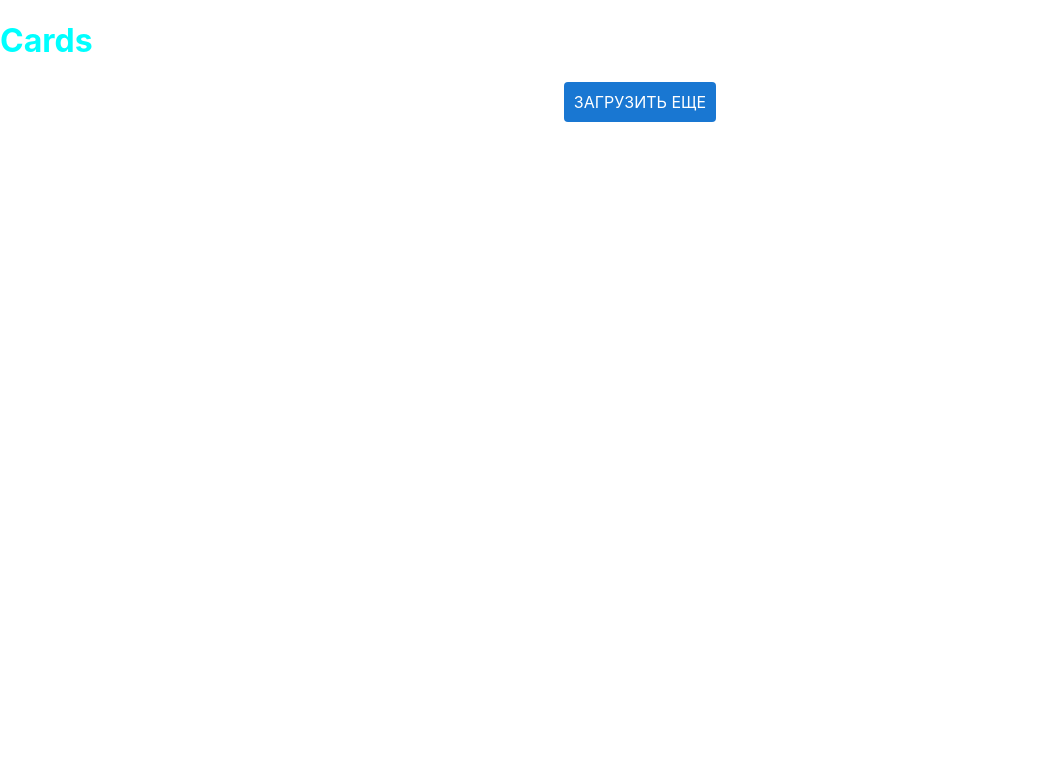
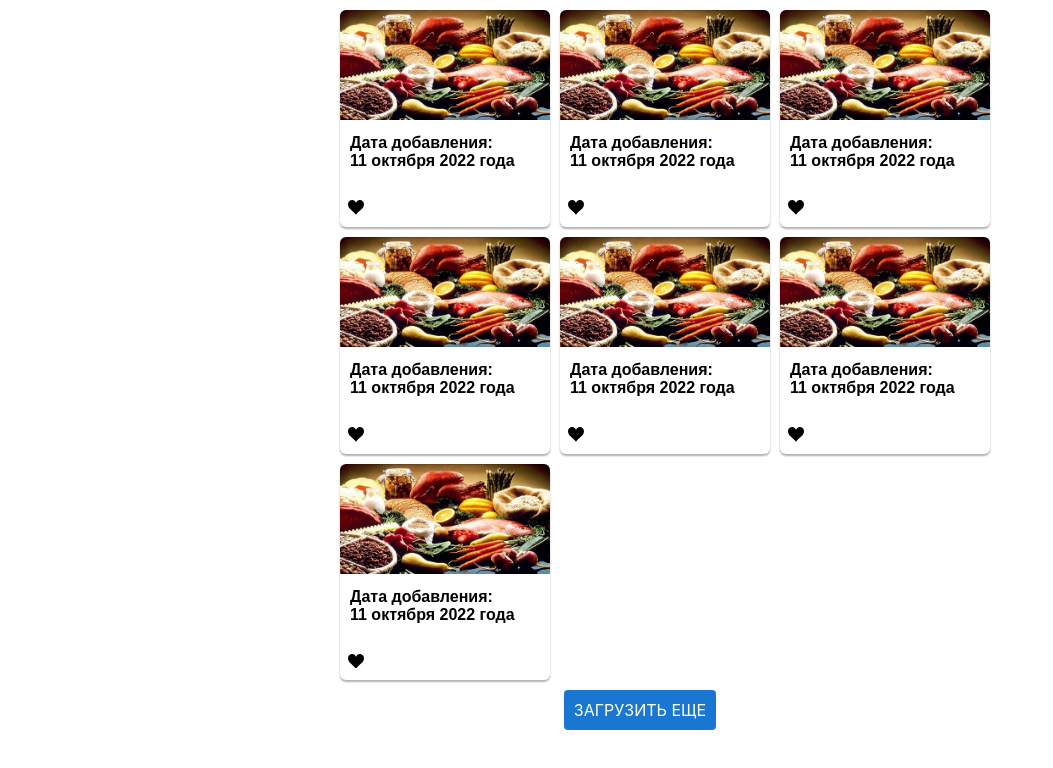
Before and after one commit to 4il612/AstralPractice, a Next.js app: page / in a window 1280 px wide. Shown: the top 768 px of the page, without its empty margins (0-1053 px from the left). Built offline with nearby package versions, Linux system fonts and the light colour scheme.

Commit message:
Grid-system for future cards
Was created a grid-display wrapper of cards.
Added some cards on homepage as example.

```diff
--- a/pages/index.js
+++ b/pages/index.js
@@ -1,10 +1,19 @@
 import Content from "../components/content"
 import ButtonLoad from "../components/button"
+import Card1 from "./cards/card1"
 
 export default function Home(){
   return(
     <div>
-      <Content/>
+      <div className="CardsWrapper">
+        <Card1/>
+        <Card1/>
+        <Card1/>
+        <Card1/>
+        <Card1/>
+        <Card1/>
+        <Card1/>
+      </div>
       <ButtonLoad/>
     </div>
   )
--- a/styles/globals.css
+++ b/styles/globals.css
@@ -58,7 +58,6 @@ body {
   font-weight: bold;
   font-family: Arial, Helvetica, sans-serif;
   box-shadow: 0px 2px 2px rgb(177, 177, 177);
-  margin: 10px;
 }
 
 .CardLike{
@@ -90,6 +89,11 @@ body {
 }
 
 .CardsWrapper{
-  display: flex;
+  margin-left: auto;
+  margin-right: auto;
+  display:grid;
+  grid-template-columns: repeat(3, 1fr);
+  grid-gap: 10px;
+  max-width: 600px;
   padding: 10px;
 }
```
